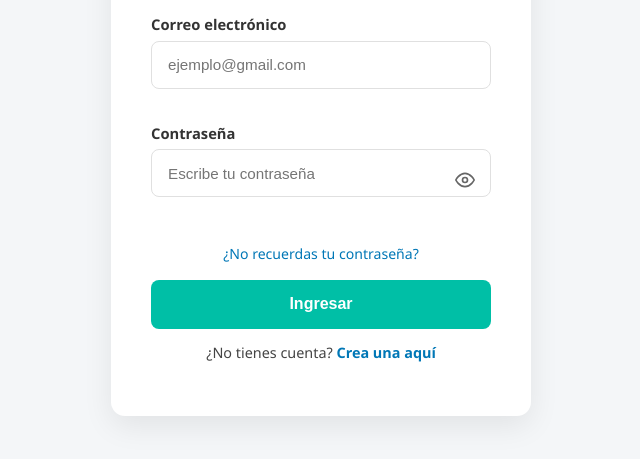
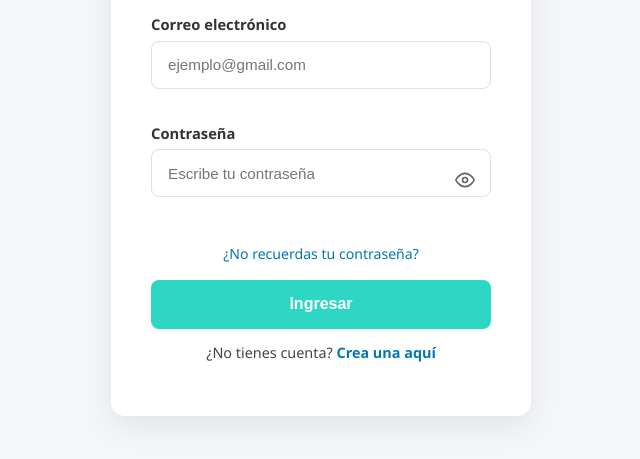
Before and after one commit to gfUV/MP1_ET3_G53_Yumbo_front, a website built with Vite: page sign_in.html in a window 1280 px wide. Shown: the part 277-736 px from the top of the page, without its empty margins (319-959 px from the left). Built offline with nearby package versions, Linux system fonts and the light colour scheme.

Commit message:
modified color button

```diff
--- a/public/style.css
+++ b/public/style.css
@@ -142,7 +142,7 @@ input:focus {
 button[type="submit"] {
   width: 100%;
   padding: 0.95rem;
-  background-color: #00bfa6;
+  background-color: #2ED6C4;
   border: none;
   border-radius: 8px;
   color: #fff;
```
